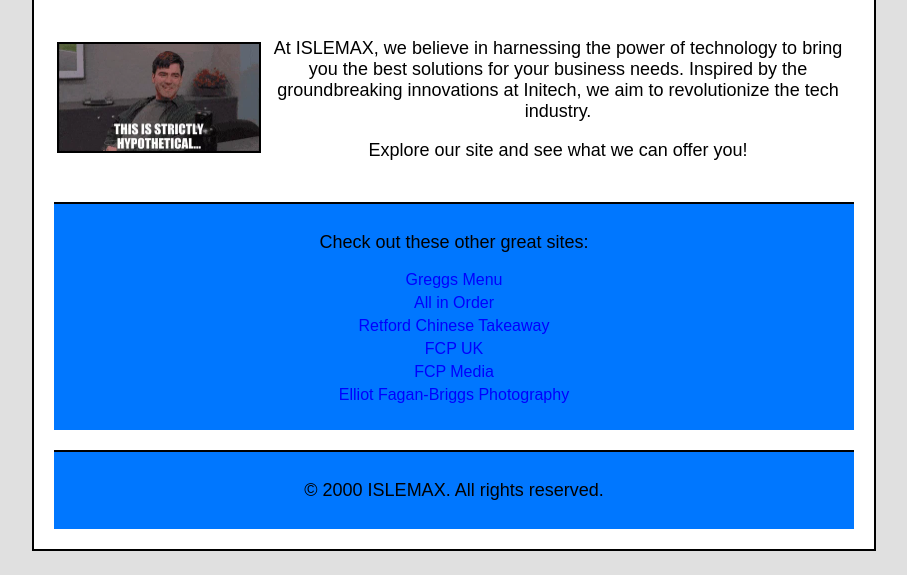
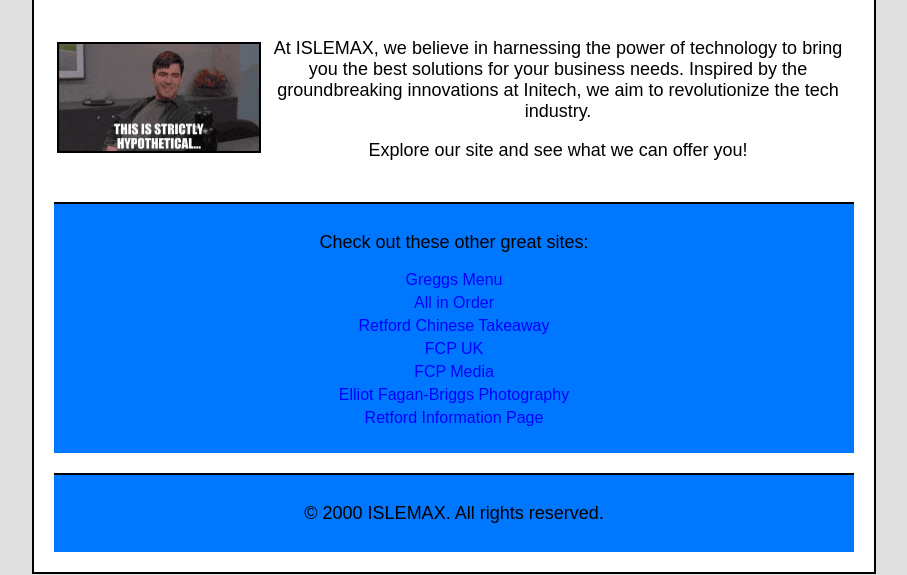
Before and after one commit to elljfb/islemax, a website: page index.html in a window 1280 px wide. Shown: the part 225-800 px from the top of the page, without its empty margins (186-1093 px from the left). Drawn offline with Linux system fonts and the light colour scheme.

Commit message:
Update index.html

```diff
--- a/index.html
+++ b/index.html
@@ -35,6 +35,7 @@
                 <li><a href="https://fcp.uk.com">FCP UK</a></li>
                 <li><a href="https://fcpmedia.net">FCP Media</a></li>
                 <li><a href="https://elliot.photo">Elliot Fagan-Briggs Photography</a></li>
+                <li><a href="https://retford.info">Retford Information Page</a></li>
             </ul>
         </div>
         <div class="footer">
```
